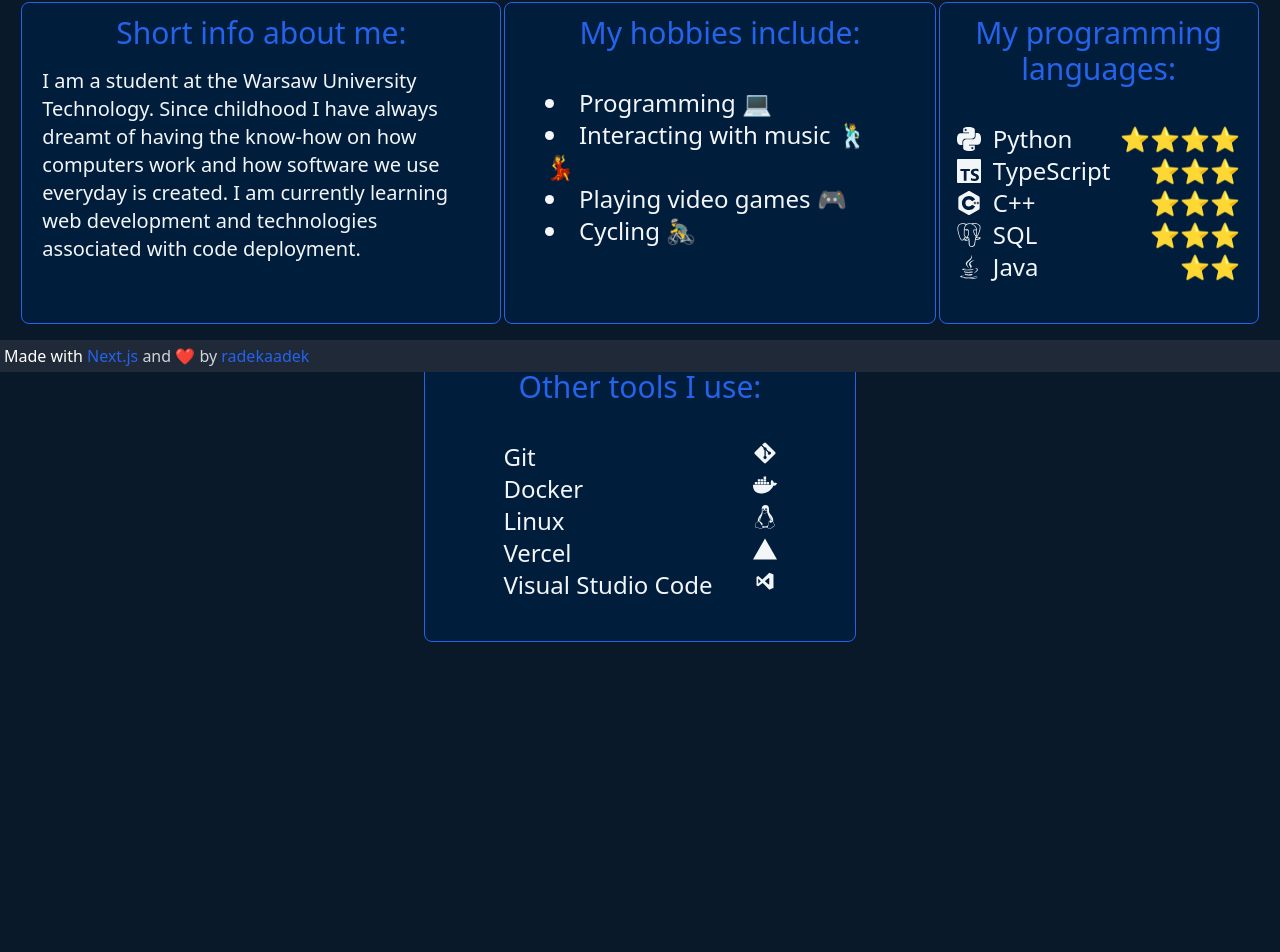
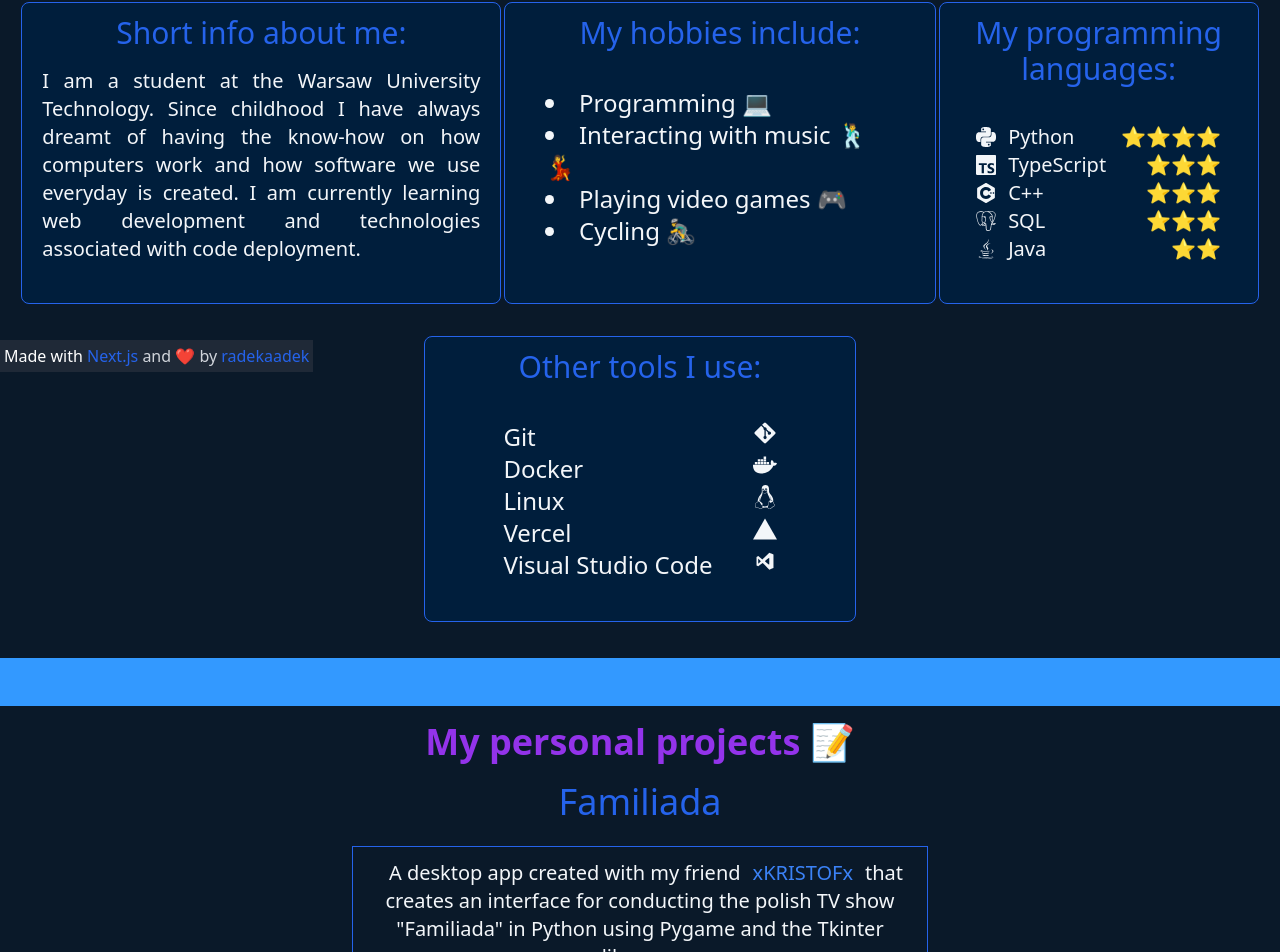
Before and after one commit to radekaadek/Portfolio, a Next.js app: page / in a window 1280 px wide. Shown: the part 428-1380 px from the top of the page. Before the commit the page ends 1106 px from the top, so only its background shows below. Built offline with nearby package versions, Linux system fonts and the light colour scheme.

Commit message:
familiada

```diff
--- /dev/null
+++ b/src/components/Familiada.tsx
@@ -0,0 +1,34 @@
+import Image from "next/image";
+import Link from "next/link";
+
+const Familiada = () => {
+    return (
+        <div>
+            <div className="text-4xl p-1 text-center text-blue-600">
+                Familiada
+            </div>
+            {/* make the text span 3/4 of the screen */}
+            <div className="flex flex-row justify-center items-center">
+                <div className="max-w-xl text-center my-3">
+                    <div className=" border-blue-600 border my-2 p-3">
+                        <span className="p-3 text-xl text-center" style={{color: "#f3f6f9"}}>
+                            A desktop app created with my friend
+                        </span>
+                        <Link href="https://github.com/xKRISTOFx">
+                            <span className="text-xl text-center text-blue-500">
+                                xKRISTOFx
+                            </span>
+                        </Link>
+                        <span className="p-3 text-xl text-center" style={{color: "#f3f6f9"}}>
+                            that creates an interface for conducting the polish TV show &quot;Familiada&quot; in Python using Pygame and the Tkinter library.
+                        </span>
+                    </div>
+                    <Image src="/family.png" alt="familiada" width="1000" height="625" className="mx-auto"/>
+                <Image src="/pygame_powered.png" alt="pygame powered" width="200" height="100" className="ml-auto"/>
+                </div>
+            </div>
+        </div>
+    )
+}
+
+export default Familiada;
--- a/src/components/Footer.tsx
+++ b/src/components/Footer.tsx
@@ -2,7 +2,7 @@
 
 const Footer: React.FC = () => {
     return (
-      <div className="bg-gray-800 fixed bottom-0 p-1 w-full">
+      <div className="bg-gray-800 fixed bottom-0 p-1 w-fit">
         <div className="max-w-screen-xl mx-auto">
           <span className="text-l text-white">Made with </span>
           <Link href="https://nextjs.org/" key="nextjs.org" className="text-blue-600">
--- a/src/components/GeneralInfo.tsx
+++ b/src/components/GeneralInfo.tsx
@@ -5,7 +5,7 @@
                 <div className="text-3xl p-1 text-center text-blue-600">
                     Short info about me:
                 </div>
-                <div className="flex p-3 text-xl" style={{color: "#f3f6f9"}}>
+                <div className="flex p-3 text-xl text-justify" style={{color: "#f3f6f9"}}>
                     I am a student at the Warsaw University Technology.
                     Since childhood I have always dreamt of having the know-how on how computers work and how software we use everyday is created.
                     I am currently learning web development and technologies associated with code deployment.
--- /dev/null
+++ b/src/components/Layout.tsx
@@ -0,0 +1,19 @@
+import * as React from 'react';
+import Navbar from './Navbar';
+import Footer from './Footer';
+
+
+// page layout
+const Contact = ({children}: {children: React.ReactNode}) => {
+    return (
+        <div>
+            <Navbar/>
+                {children}
+                <div style={{height: "6vh"}}/>
+            <Footer/>
+        </div>
+    );
+};
+
+
+export default Contact;
--- a/src/components/ProgrammingLangs.tsx
+++ b/src/components/ProgrammingLangs.tsx
@@ -4,14 +4,14 @@
 
 const ProgrammingLangs = () => {
     return (
-        <div className='border border-blue-600 rounded-lg p-2 my-4' style={{width: "20rem", backgroundColor: "#001e3c"}}>
+        <div className='border border-blue-600 rounded-lg p-2 my-4' style={{width: "min(20rem, 100vw)", backgroundColor: "#001e3c"}}>
             <div className="text-3xl text-center p-1 b-3 text-blue-600">
                 My programming languages:
             </div>
             <div className="flex justify-center p-5">
                 <ul className="list-disc list-inside p-3">
                     {programmingLanguages.map((language) => (
-                        <span key={language.id} className='flex text-2xl' style={{color: "#f3f6f9"}}>
+                        <span key={language.id} className='flex text-xl' style={{color: "#f3f6f9"}}>
                             <div className="my-auto">{language.img}</div>
                             <Link className="pr-10 ml-3" href={language.url}>
                                 {language.title}
--- a/src/pages/contact/index.tsx
+++ b/src/pages/contact/index.tsx
@@ -1,19 +1,16 @@
-import Navbar from '../../components/Navbar';
-import Footer from '../../components/Footer';
+import Layout from '../../components/Layout';
 import Head from 'next/head';
 import * as React from 'react';
 
 
 const Contact = () => {
     return (
-        <div>
+        <Layout>
             <Head>
                 <title>Contact me</title>
                 <meta name="description" content="Contact me page" />
             </Head>
-            <Navbar/>
-            <Footer/>
-        </div>
+        </Layout>
     );
 };
 
--- a/src/pages/index.tsx
+++ b/src/pages/index.tsx
@@ -1,25 +1,25 @@
-import Footer from '@/components/Footer';
 import GeneralInfo from '@/components/GeneralInfo';
 import HobbiesList from '@/components/HobbiesList';
-import Navbar from '@/components/Navbar';
 import AnimeBackground from '@/components/AnimeBackground';
 import ProgrammingLangs from '@/components/ProgrammingLangs';
 import OtherTools from '@/components/OtherTechnologies';
 import Head from 'next/head';
 import * as React from 'react';
+import Layout from '@/components/Layout';
+import { FaMagento } from 'react-icons/fa';
+import Familiada from '@/components/Familiada';
 
 
 const Home = () => {
     return (
-        <div>
+        <Layout>
             <Head>
                 <title>About me</title>
                 <meta name="description" content="About me page" />
             </Head>
-            <Navbar/>
             <AnimeBackground/>
             <div className="justify-center p-5">
-                <h1 className="text-4xl font-bold text-center p-4 text-purple-600">About me 🤗</h1>
+                <h1 className="text-4xl font-bold text-center p-4 text-purple-600 animate-bounce">About me 🤗</h1>
                 <div className="flex flex-wrap justify-around">
                     <GeneralInfo/>
                     <HobbiesList/>
@@ -27,8 +27,11 @@
                     <OtherTools/>
                 </div>
             </div>
-            <Footer/>
-        </div>
+            <div className="w-full" style={{backgroundColor: "#3399ff", height: "6vh"}}></div>
+            <h1 className="text-4xl font-bold text-center p-4 text-purple-600 h-fit">My personal projects 📝</h1>
+            {/* a big familiada in the center */}
+            <Familiada/>
+        </Layout>
     );
 };
 
--- a/src/pages/projects/index.tsx
+++ b/src/pages/projects/index.tsx
@@ -1,19 +1,16 @@
-import Navbar from '../../components/Navbar';
-import Footer from '../../components/Footer';
 import Head from 'next/head';
 import * as React from 'react';
+import Layout from '@/components/Layout';
 
 
 const Contact = () => {
     return (
-        <div>
+        <Layout>
             <Head>
                 <title>My projects</title>
                 <meta name="description" content="My projects page" />
             </Head>
-            <Navbar/>
-            <Footer/>
-        </div>
+        </Layout>
     );
 };
 
```
Also changed, not shown: public/family.png (added), public/pygame_powered.png (added).
